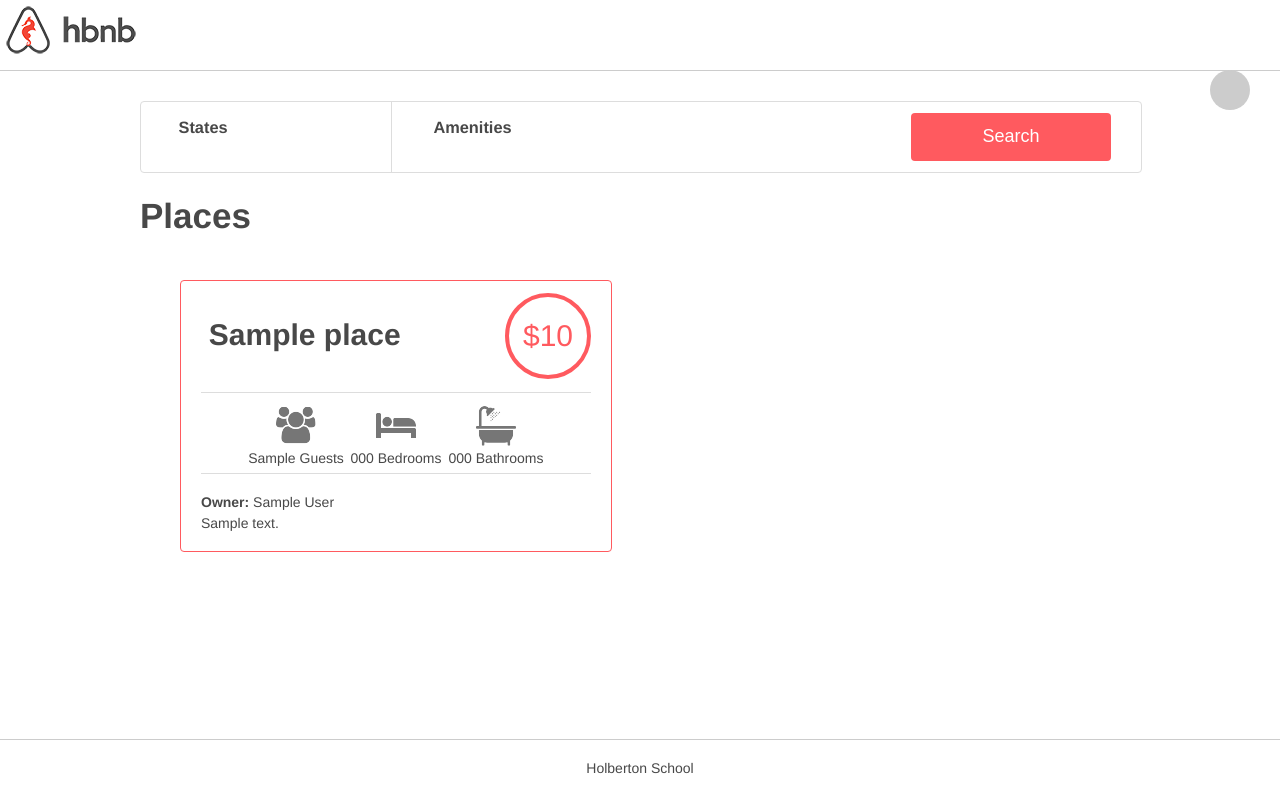
After one commit to Davidbukz4/AirBnB_clone_v4, a Flask app: template web_dynamic/templates/2-hbnb.html in a window 1280 px wide. The commit adds this page. Run offline with Flask 3, Linux system fonts and the light colour scheme; the template is opened without the code that fills it: most values are stand-ins (such as "Sample title", 1, 10 or a date in 2020); some libraries are stand-ins or nearby versions.

Commit message:
finished task 3

```diff
--- /dev/null
+++ b/web_dynamic/static/scripts/2-hbnb.js
@@ -0,0 +1,19 @@
+$(document).ready(() => {
+  const amenitiesDict = {};
+  $('li input[type=checkbox]').change(() => {
+    if ($(this).is(':checked')) {
+      amenitiesDict[this.dataset.name] = this.dataset.id;
+    } else if ($(this).is(':not(:checked)')) {
+      delete amenitiesDict[this.dataset.name];
+    }
+    $('.amenities h4').text(Object.keys(amenitiesDict).sort().join(', '));
+  });
+
+  $.getJSON('http://0.0.0.0:5001/api/v1/status/', (data) => {
+    if (data.status === 'OK') {
+      $('div#api_status').addClass('available');
+    } else {
+      $('div#api_status').removeClass('available');
+    }
+  });
+});
--- a/web_dynamic/static/styles/3-header.css
+++ b/web_dynamic/static/styles/3-header.css
@@ -9,3 +9,15 @@ header .logo {
     left: 20px;
     height: 100%;
 }
+header #api_status {
+  margin-right: 30px;
+  margin-left: auto;
+  background-color: #cccccc;
+  width: 40px;
+  height: 40px;
+  border-radius: 50%;
+}
+
+header #api_status.available {
+  background-color: #ff545f;
+}
--- /dev/null
+++ b/web_dynamic/templates/2-hbnb.html
@@ -0,0 +1,81 @@
+<!DOCTYPE html>
+<html lang="en">
+  <head>
+    <meta charset="UTF-8">
+    <link rel="stylesheet" type="text/css" href="../static/styles/4-common.css?{{ cache_id }}">
+    <link rel="stylesheet" type="text/css" href="../static/styles/3-header.css?{{ cache_id }}">
+    <link rel="stylesheet" type="text/css" href="../static/styles/3-footer.css?{{ cache_id }}">
+    <link rel="stylesheet" type="text/css" href="../static/styles/6-filters.css?{{ cache_id }}">
+    <link type="text/css" rel="stylesheet" href="../static/styles/8-places.css?{{ cache_id }}">
+    <link rel="icon" href="../static/images/icon.png"/>
+    <title>HBnB</title>
+    <script src="https://code.jquery.com/jquery-3.2.1.min.js"></script>
+    <script src="../static/scripts/2-hbnb.js?{{ cache_id }}"></script>
+  </head>
+  <body>
+    <header>
+      <div class="logo"></div>
+      <div id="api_status"></div>
+    </header>
+    <div class="container">
+      <section class="filters">
+	<div class="locations">
+	  <h3>States</h3>
+	  <h4>&nbsp;</h4>
+	  <div class="popover">
+	    <ul>
+	      {% for state in states %}
+	      <li>
+		<h2>{{ state[0].name }}:</h2>
+		<ul>
+		  {% for city in state[1] %}
+		  <li>{{ city.name }}</li>
+		  {% endfor %}
+		</ul>
+	      </li>
+	      {% endfor %}
+	    </ul>
+	  </div>
+	</div>
+	<div class="amenities">
+	  <h3>Amenities</h3>
+	  <h4>&nbsp;</h4>
+	  <div class="popover">
+	    <ul>
+	      {% for amenity in amenities %}
+        <li><input type="checkbox" id="amenity_filter" data-id="{{amenity.id}}" data-name="{{amenity.name}}">{{ amenity.name }}</li>
+	      {% endfor %}
+	    </ul>
+	  </div>
+	</div>
+	<button type="button">Search</button>
+      </section>
+      <div class="placesh1"><h1>Places</h1></div>
+      <section class="places">
+	<!-- <h1>Places</h1> -->
+	{% for place in places %}
+	<article>
+	  <div class="title_box">
+	    <h2>{{ place.name }}</h2>
+	    <div class="price_by_night">${{ place.price_by_night }}</div>
+	  </div>
+	  <div class="information">
+	    <div class="max_guest">{{ place.max_guest }} Guest{% if place.max_guest != 1 %}s{% endif %}</div>
+            <div class="number_rooms">{{ place.number_rooms }} Bedroom{% if place.number_rooms != 1 %}s{% endif %}</div>
+            <div class="number_bathrooms">{{ place.number_bathrooms }} Bathroom{% if place.number_bathrooms != 1 %}s{% endif %}</div>
+	  </div>
+	  <div class="user">
+            <b>Owner:</b> {{ place.user.first_name }} {{ place.user.last_name }}
+          </div>
+          <div class="description">
+	    {{ place.description | safe }}
+          </div>
+	</article>
+	{% endfor %}
+      </section>
+    </div>
+    <footer>
+      <p>Holberton School</p>
+    </footer>
+  </body>
+</html>
```
Also changed, not shown: web_dynamic/2-hbnb.py (added, +47 -0 lines).
